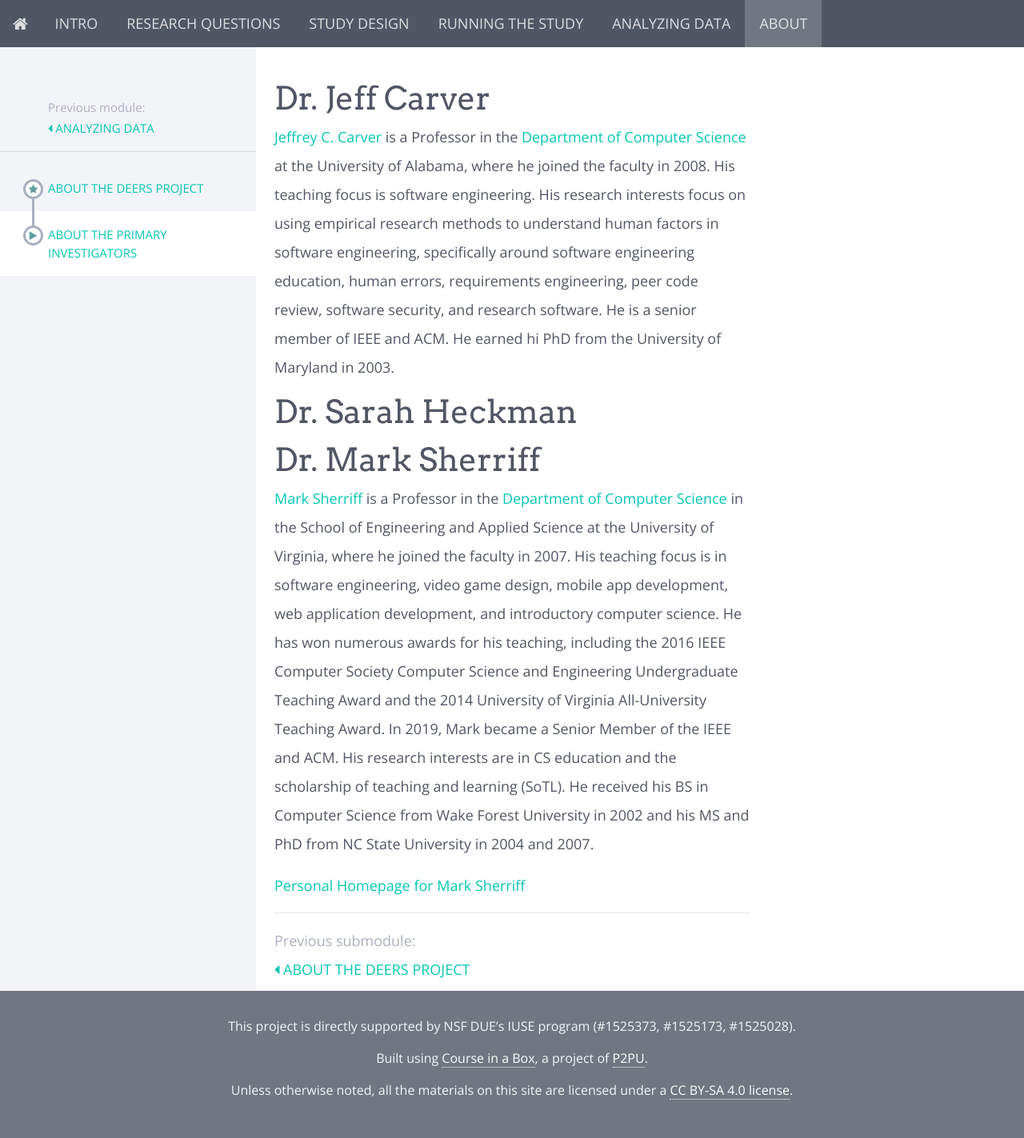
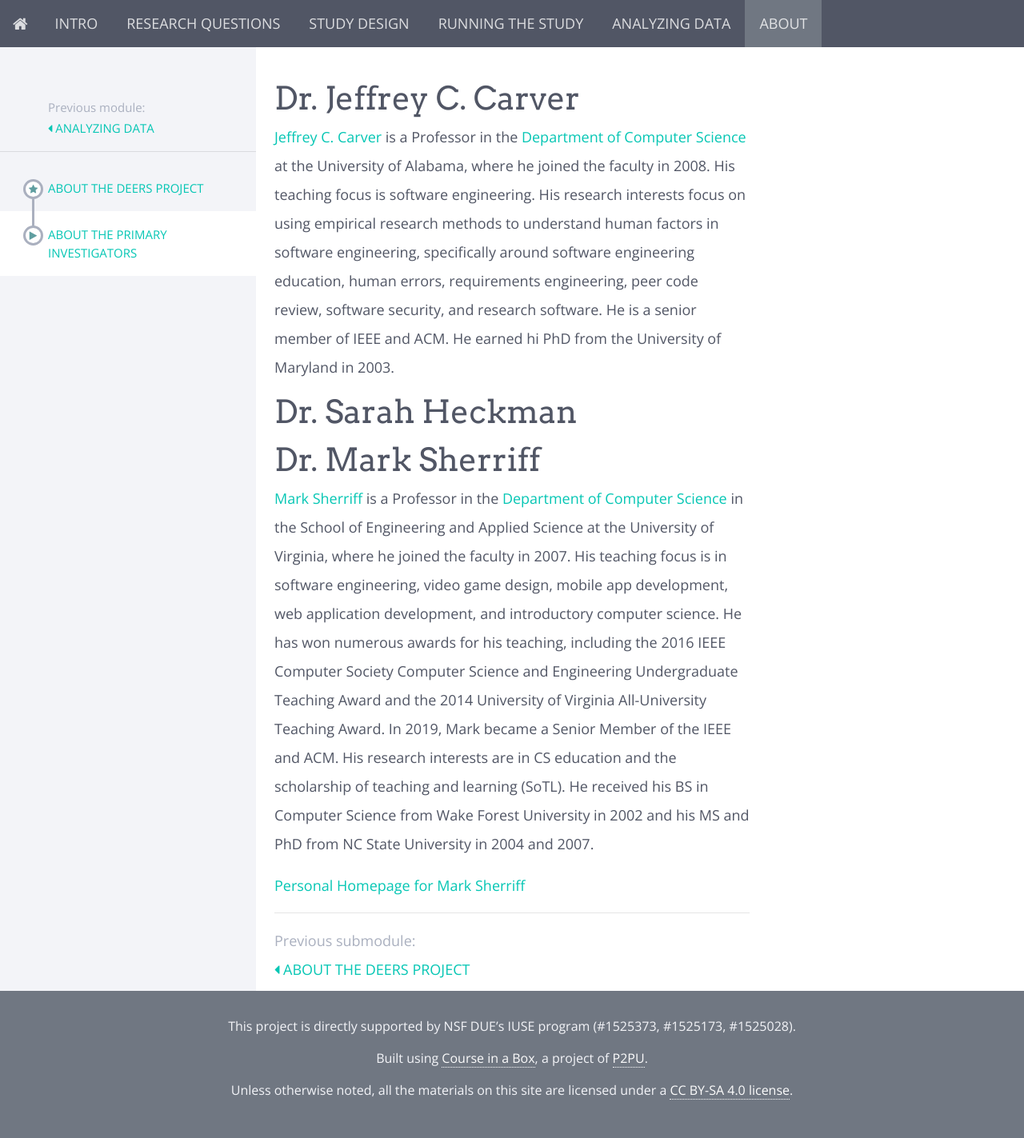
Before and after one commit to marksherriff/deers, a Jekyll site: the page built from modules/about/_posts/2021-05-02-pi.md, in a window 1280 px wide. Shown: the whole page at 80% size. Built offline with Jekyll 4.4.1, drawn with Linux system fonts in a browser that asks for light colours; nearby versions of some CDN libraries.

Commit message:
Fixing my name

```diff
--- a/modules/about/_posts/2021-05-02-pi.md
+++ b/modules/about/_posts/2021-05-02-pi.md
@@ -2,7 +2,7 @@
 title: About the Primary Investigators
 ---
 
-# Dr. Jeff Carver
+# Dr. Jeffrey C. Carver
 [Jeffrey C. Carver](http://carver.cs.ua.edu) is a Professor in the [Department of Computer Science](https://cs.ua.edu) at the University of Alabama, where he joined the faculty in 2008. His teaching focus is software engineering. His research interests focus on using empirical research methods to understand human factors in software engineering, specifically around software engineering education, human errors, requirements engineering, peer code review, software security, and research software. He is a senior member of IEEE and ACM. He earned hi PhD from the University of Maryland in 2003.
 
 # Dr. Sarah Heckman
```
